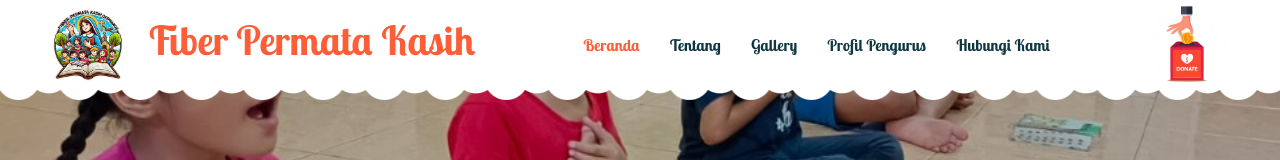
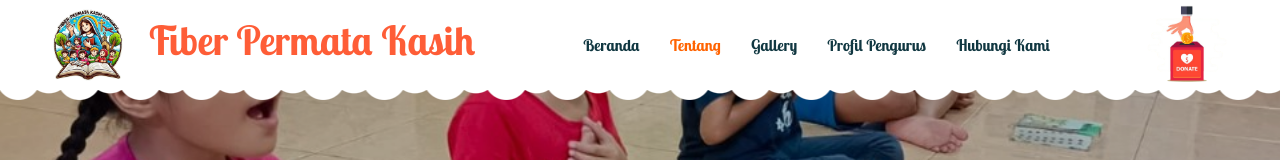
Before and after one commit to sidorsz/pantiasuhanfiberpermatakasih, a plain HTML site: page about.html in a window 1280 px wide. Shown: the top 160 px of the page. Drawn offline with nearby package versions, Linux system fonts and the light colour scheme.

Commit message:
Update about.html

```diff
--- a/about.html
+++ b/about.html
@@ -117,21 +117,50 @@
         <nav class="navbar navbar-expand-lg bg-white navbar-light sticky-top px-4 px-lg-5 py-lg-0">
             <a href="index.html" class="navbar-brand">
                 <h1 class="m-0 text-primary">
-            <img src="img/logo.png" alt="Panti Asuhan Logo" style="height: 80px; width: auto; margin-right: 10px;">
+                    <img src="img/logo.png" alt="Panti Asuhan Logo"
+                        style="height: 80px; width: auto; margin-right: 10px;">
                     Fiber Permata Kasih
                 </h1>
             </a>
+
             <button type="button" class="navbar-toggler" data-bs-toggle="collapse" data-bs-target="#navbarCollapse">
                 <span class="navbar-toggler-icon"></span>
             </button>
             <div class="collapse navbar-collapse" id="navbarCollapse">
                 <div class="navbar-nav mx-auto">
-                    <a href="index.html" class="nav-item nav-link active">Beranda</a>
+                    <a href="index.html" class="nav-item nav-link">Beranda</a>
                     <a href="about.html" class="nav-item nav-link">Tentang</a>
                     <a href="classes.html" class="nav-item nav-link">Gallery</a>
                     <a href="team.html" class="nav-item nav-link">Profil Pengurus</a>
                     <a href="contact.html" class="nav-item nav-link">Hubungi Kami</a>
                 </div>
+            </div>
+
+            <!-- CSS untuk Warna Aktif -->
+            <style>
+                .navbar-nav .nav-link {
+                    color: #000;
+                    transition: color 0.3s ease;
+                }
+
+                .navbar-nav .nav-link.active,
+                .navbar-nav .nav-link:focus,
+                .navbar-nav .nav-link:hover {
+                    color: rgb(255, 99, 1) !important;
+                }
+            </style>
+
+            <!-- JavaScript untuk Menandai Navbar Aktif -->
+            <script>
+                const navLinks = document.querySelectorAll('.navbar-nav .nav-link');
+
+                navLinks.forEach(link => {
+                    if (link.href === window.location.href) {
+                        link.classList.add('active');
+                    }
+                });
+            </script>
+
                 <!-- Tombol DONASI -->
                     <a href="donasi.html" class="btn-donasi-premium">
     <img src="img/donasi2.png" alt="Donasi Button" class="donasi-image">
```
Lines whose indentation alone changed are shown as unchanged.
